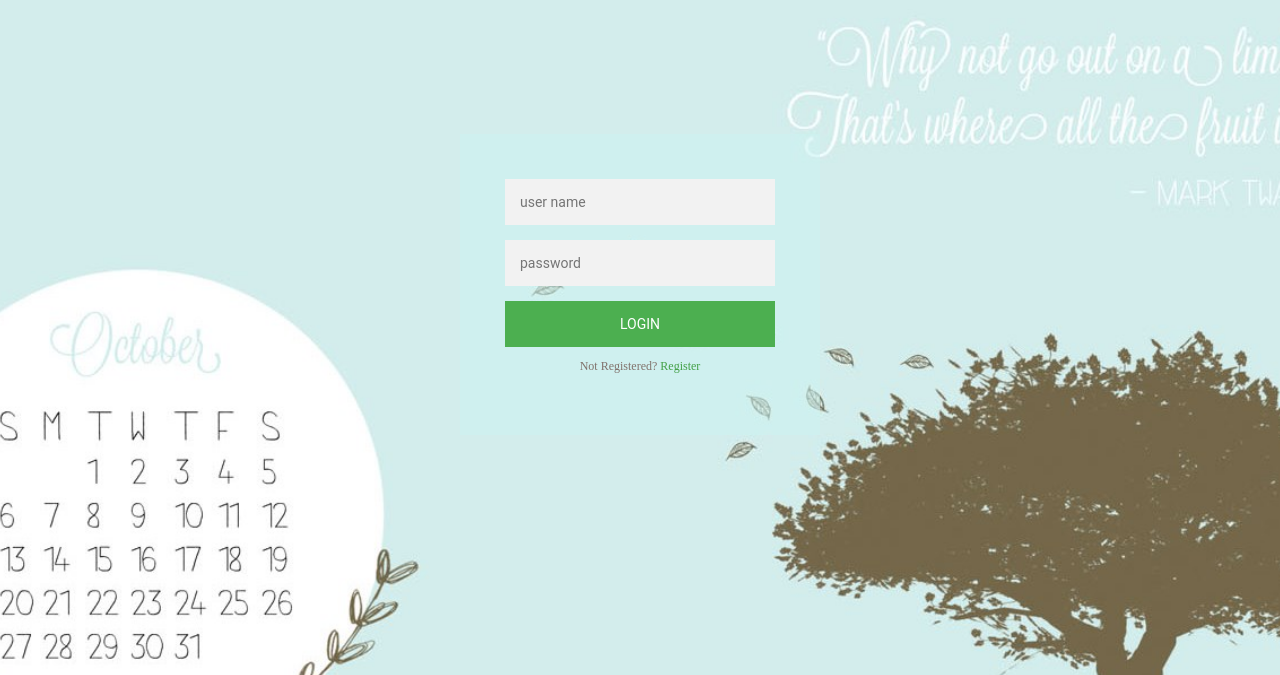
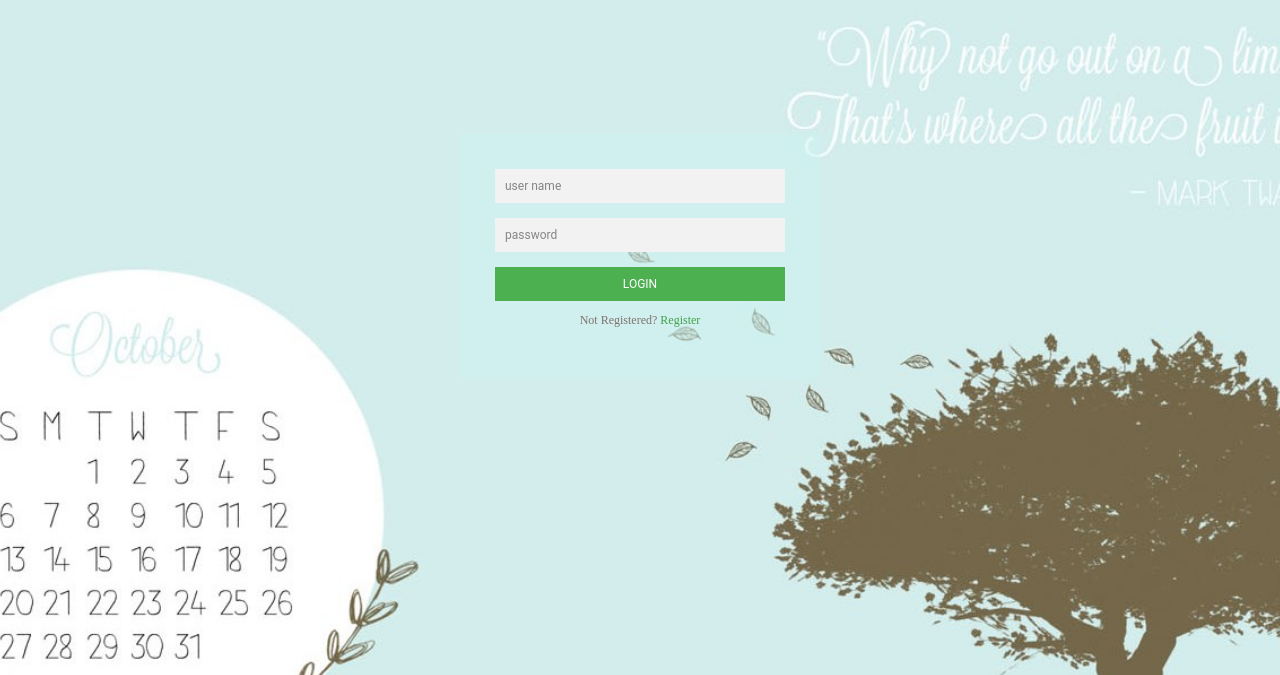
Before and after one commit to codjoero/myToDo, a Python web app: template templates/index.html in a window 1280 px wide. Shown: the top 675 px of the page. Run offline with Jinja, Linux system fonts and the light colour scheme; the template is opened without the code that fills it, so the values that code supplies are empty.

Commit message:
fix (signup and login): Changes to input size and place holder color
This improves on the input fields aesthetics, size color and placement

[Deliveries #160453641]

```diff
--- a/static/style.css
+++ b/static/style.css
@@ -12,11 +12,10 @@ html{
 
 .form{
     position: relative;
-    z-index: 1;
     background: rgba(204, 243, 242, 0.5);
     max-width: 360;
     margin: 0 auto 100px;
-    padding: 45px;
+    padding: 35px;
     text-align: center
 }
 
@@ -27,9 +26,13 @@ html{
     width: 100%;
     border: 0;
     margin: 0 0 15px;
-    padding: 15px;
+    padding: 10px;
     box-sizing: border-box;
-    font-size: 14px;
+    font-size: 12px;
+}
+
+.form ::placeholder{
+    color: #858585;
 }
 
 .form button{
@@ -39,9 +42,9 @@ html{
     background: #4caf50;
     width: 100%;
     border: none;
-    padding: 15px;
+    padding: 10px;
     color: #ffffff;
-    font-size: 14px;
+    font-size: 12px;
     cursor: pointer;
 }
 
```
